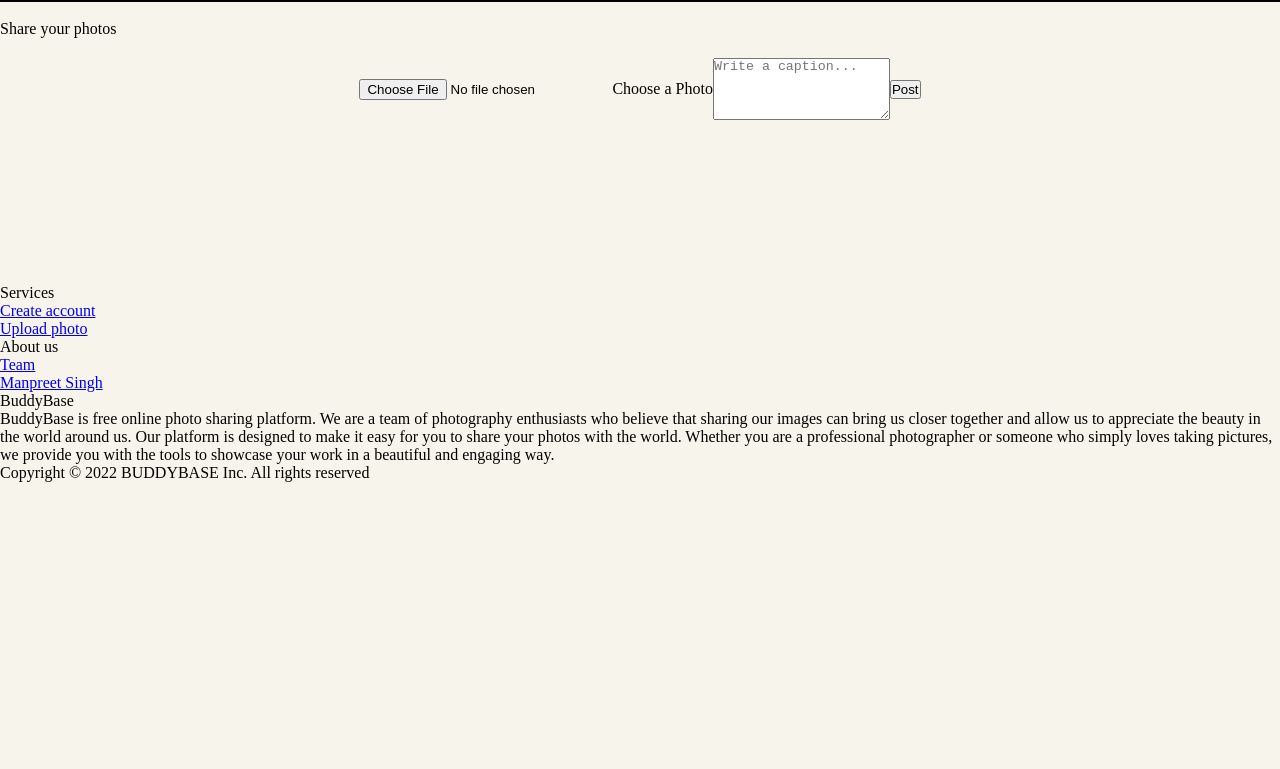
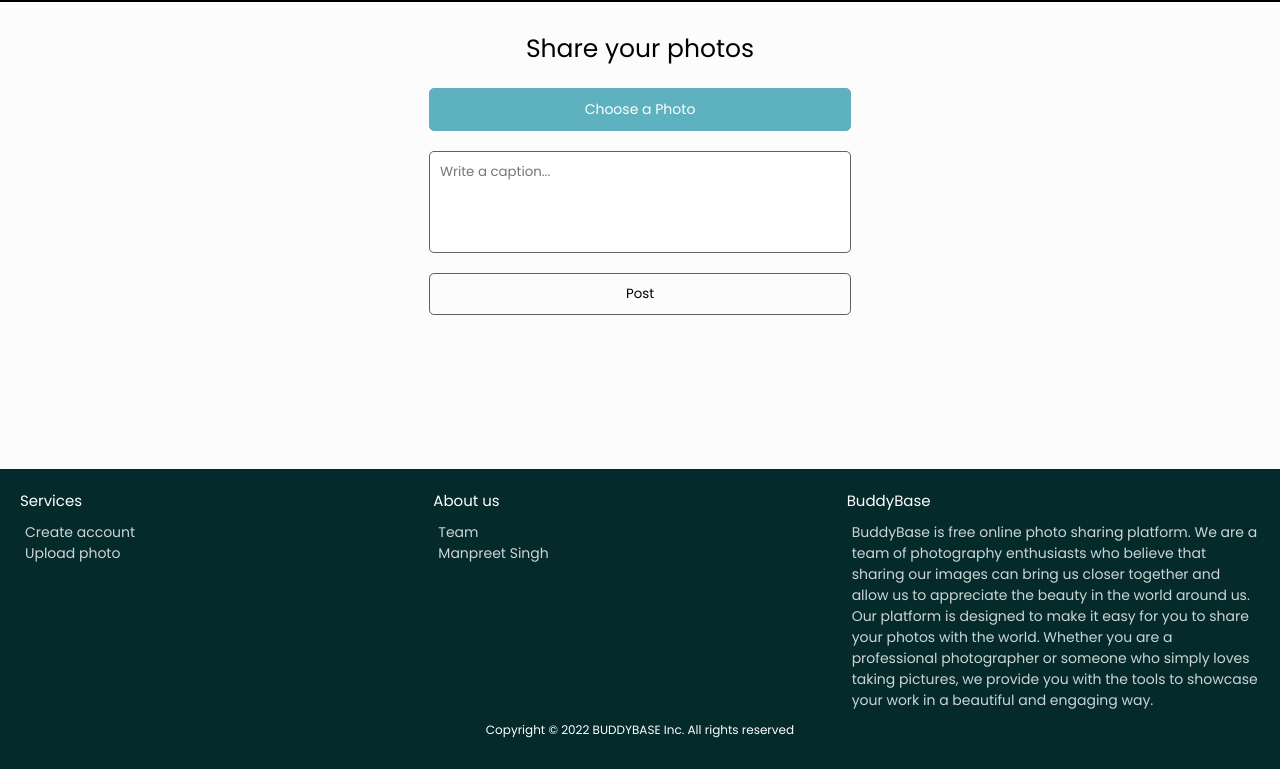
Before and after one commit to msingh17122000/tempspace, a plain HTML site: page upload.html in a window 1280 px wide. Shown: the part 58-827 px from the top of the page. Before the commit the page ends 800 px from the top, so only its background shows below. Drawn offline with Linux system fonts and the light colour scheme; files whose address does not match are found by name.

Commit message:
Add files via upload

```diff
--- a/css/style.css
+++ b/css/style.css
@@ -3,10 +3,10 @@
     margin:0;
   }
   body{
-    background-color:#F7F5EB;
+    background-color:#FCFCFC;
   }
   :root {
-    --theme: #82C3EC;
+    --theme: #5EB1BF;
   }
   @font-face {
       font-family: logoFont;
@@ -69,7 +69,7 @@
   }
   .searchBar input:focus{
     transition: 0.5s ease;
-    border:2px solid #ADE792;
+    border:2px solid #54F2F2;
   }
     @media only screen and (max-width: 1025px) {
       .navContainer nav{
@@ -146,6 +146,49 @@
         height:25px;
       }
     }
+
+
+/* Footer Section */
+.footer-container{
+  display: grid;
+  grid-template-columns: 1fr 1fr 1fr;
+  padding:20px;
+  font-family: baseFont;
+  font-size:14px;
+  background-color:#042A2B ;
+  color:white;
+}
+.footer-container .sectionHeading{
+  font-size: 15px;
+}
+.footer-container a{
+  text-decoration: none;
+  color:white;
+  opacity: 80%;
+}
+.footer-container a:hover{
+opacity: 100%;
+transition: 0.3s ease;
+}
+#about{
+  opacity: 80%;
+}
+.sectionDescription{
+  margin-top:10px;
+  padding-left:5px;
+}
+.copyright{
+  text-align: center;
+  padding: 10px;
+  font-size: 12px;
+}
+@media only screen and (max-width: 1025px) {
+.footer-container{
+  grid-template-columns: 1fr;
+  row-gap: 20px;
+}
+
+}
 
 
 
@@ -251,7 +294,6 @@
   display: grid;
   grid-template-columns: 1fr 1fr;
   height: 90vh;
-
 }
 .backdrop-image{
   background-image: url('../assets/streetlight.jpg');
@@ -284,9 +326,7 @@
 {
   display: flex;
   grid-column: 2;
-  padding:20px;
   align-items: center;
-
   justify-content: center;
 
 }
@@ -343,9 +383,75 @@
 @media only screen and (max-width: 1025px) {
 .loginContainer{
   display: grid;
-  grid-template-columns: 0fr 1fr;
+  grid-template-columns:  1fr;
 }
 .backdrop-image{
   display: none;
 }
 }
+
+/* UPLOAD PAGE CSS */
+.pageHeading{
+  font-family: baseFont;
+  text-align: center;
+  font-size: 25px;
+  padding:10px;
+}
+.form-container{
+  padding:10px;
+  font-family: baseFont;
+  display: grid;
+  row-gap: 20px;
+}
+#upload-photo-button{
+  display: none;
+}
+#upload-button{
+  border:1px solid #5EB1BF;
+  background-color: #5EB1BF;
+  color:white;
+  text-align: center;
+  border-radius: 5px;
+  padding:10px;
+  font-size: 14px;
+  cursor: pointer;
+}
+#upload-button:hover{
+background-color: transparent;
+color: #5EB1BF;
+transition: 0.3s ease;
+}
+#caption{
+  padding:10px;
+  width:400px;
+  font-family: baseFont;
+  resize: none;
+  border-radius: 5px;
+  outline: none;
+  border: 1px solid #616161;
+}
+#caption:focus{
+  border-color: #5EB1BF;
+  transition: 0.5s ease;
+}
+.share-btn{
+  background-color: #FCFCFC;
+  border:1px solid #616161;
+  padding:10px;
+  border-radius: 5px;
+  font-family: baseFont;
+  cursor: pointer;
+}
+.share-btn:hover{
+  background-color: black;
+  color:white;
+  transition: 0.3s ease;
+}
+@media only screen and (max-width: 1025px) {
+#upload-button{
+  width:300px;
+}
+#caption{
+  width:300px;
+}
+}
```
